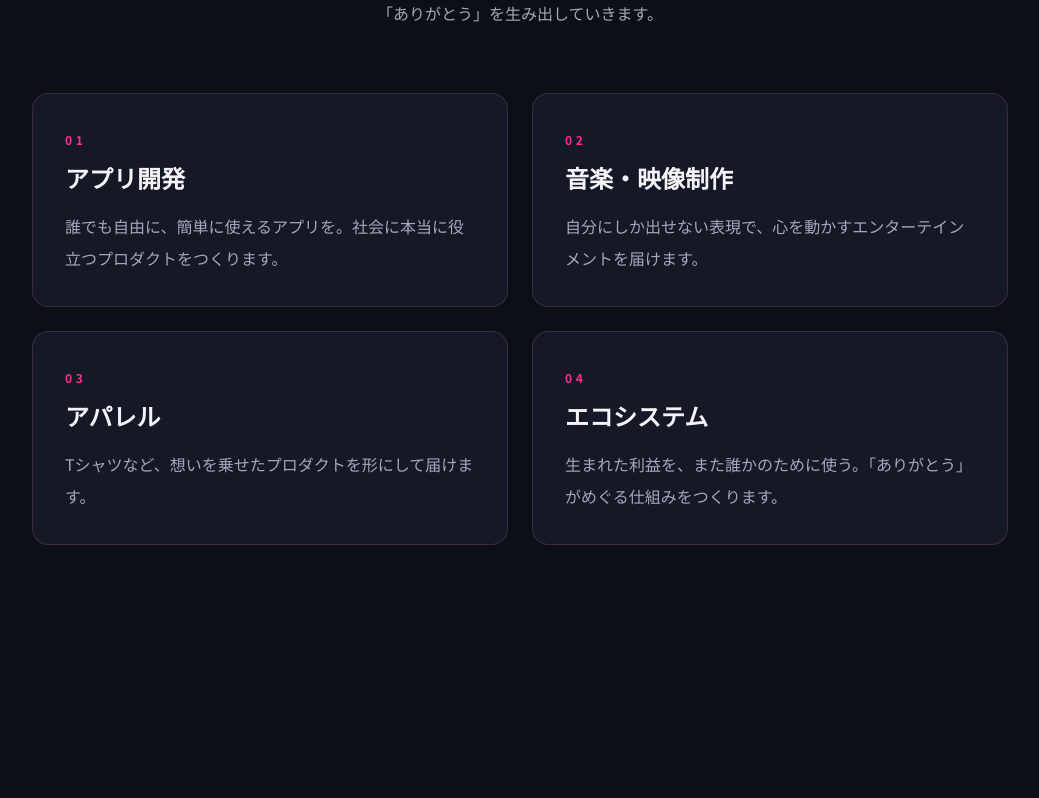
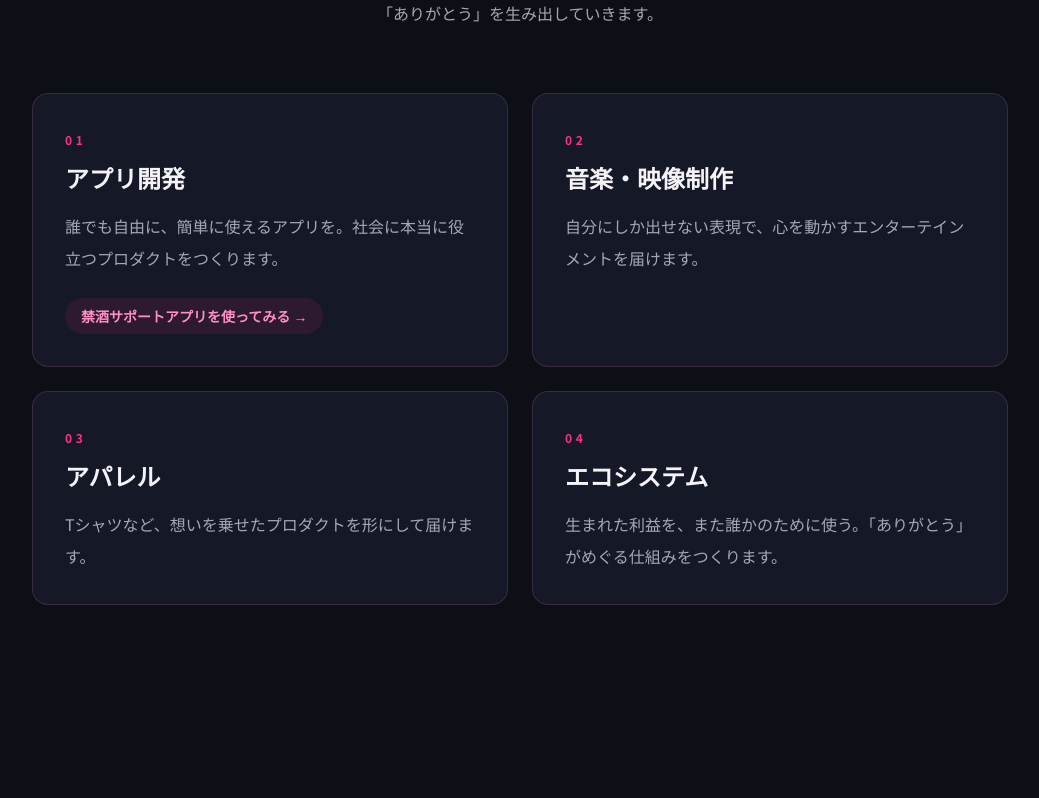
Before and after one commit to nakanointeria5963-alt/home-page, a Next.js app: page / in a window 1280 px wide. Shown: the part 1839-2637 px from the top of the page, without its empty margins (120-1159 px from the left). Built offline with nearby package versions, Linux system fonts and the light colour scheme.

Commit message:
Link the sobriety-support app from the app-dev business card
Add a "使ってみる" button on the アプリ開発 card pointing at the
first real product (禁酒サポートアプリ).

```diff
--- a/package.json
+++ b/package.json
@@ -21,7 +21,6 @@
     "@types/react-dom": "^19",
     "eslint": "^9",
     "eslint-config-next": "16.2.10",
-    "playwright": "^1.61.1",
     "tailwindcss": "^4",
     "typescript": "^5"
   }
--- a/src/components/sections/Businesses.tsx
+++ b/src/components/sections/Businesses.tsx
@@ -5,6 +5,9 @@ const BUSINESSES = [
     title: "アプリ開発",
     description:
       "誰でも自由に、簡単に使えるアプリを。社会に本当に役立つプロダクトをつくります。",
+    products: [
+      { label: "禁酒サポートアプリ", url: "https://nakanointeria5963-alt.github.io/kinnsyu/" },
+    ],
   },
   {
     title: "音楽・映像制作",
@@ -55,6 +58,21 @@ export default function Businesses() {
               <p className="mt-4 text-sm leading-loose text-muted sm:text-base">
                 {item.description}
               </p>
+              {item.products && (
+                <div className="mt-6 flex flex-wrap gap-3">
+                  {item.products.map((product) => (
+                    <a
+                      key={product.url}
+                      href={product.url}
+                      target="_blank"
+                      rel="noopener noreferrer"
+                      className="inline-flex items-center gap-1 rounded-full bg-pink/10 px-4 py-2 text-xs font-bold text-pink-light transition-colors hover:bg-pink hover:text-white sm:text-sm"
+                    >
+                      {product.label}を使ってみる →
+                    </a>
+                  ))}
+                </div>
+              )}
             </div>
           </Reveal>
         ))}
```
Also changed, not shown: 1 other file (tests, documents, lock files or other folders).
